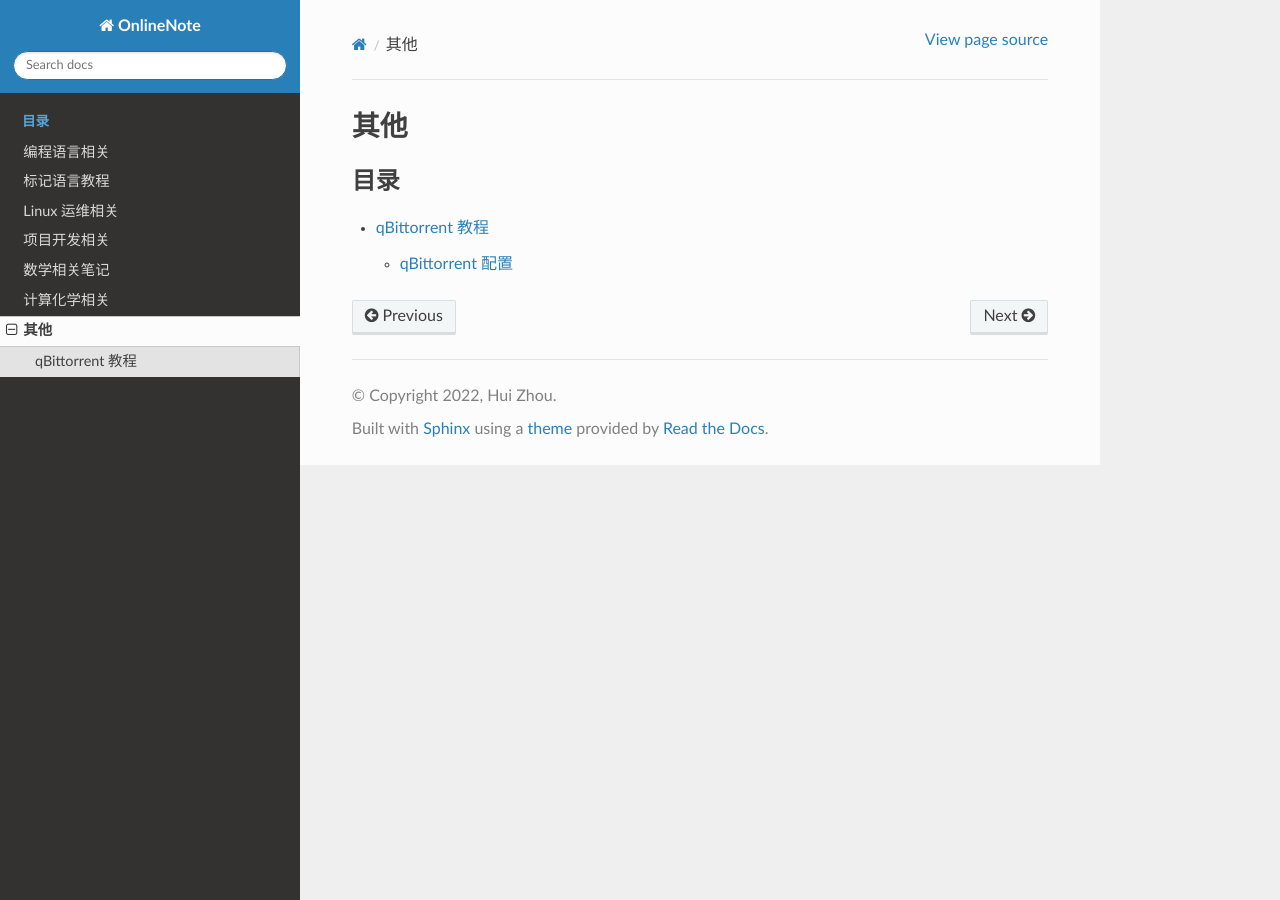
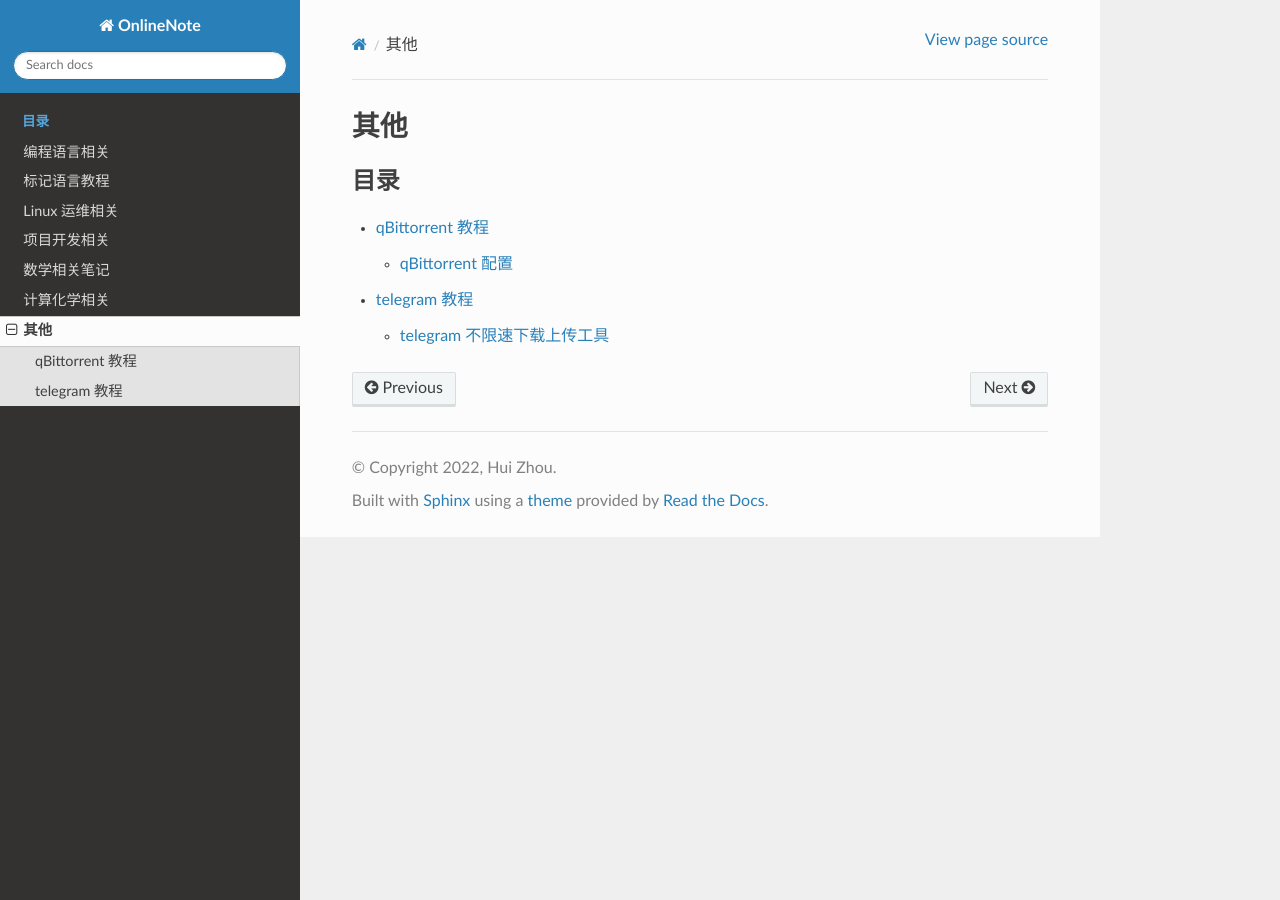
Before and after one commit to Rasic2/CodeNote, a Sphinx documentation site: the page built from docs/source/others.rst, in a window 1280 px wide. Built offline with Sphinx 7.4.7 and the Read the Docs theme 2.0.0, drawn with Linux system fonts in a browser that asks for light colours; some of the changed lines change nothing that is shown.

Commit message:
add telegram.md

````diff
--- a/docs/source/others.rst
+++ b/docs/source/others.rst
@@ -6,3 +6,4 @@
    :caption: 目录
 
    others/qbittorrent.md
+   others/telegram.md
--- /dev/null
+++ b/docs/source/others/telegram.md
@@ -0,0 +1,73 @@
+# telegram 教程
+
+[Telegram](https://telegram.org/) 是跨平台的即时通讯软件，其客户端是自由及开放源代码软件，但服务器端是专有软件。用户可以相互交换加密与自毁消息（类似于“阅后即焚”），发送照片、影片等所有类型文件。
+
+## telegram 不限速下载上传工具
+
+使用开源软件 [tdl](https://github.com/iyear/tdl) 可以实现 telegram 的不限速下载和上传，常用法如下：
+
+### 环境设置
+
+- 指定账户
+
+```bash
+tdl -n account 或者 export TDL_NS=account
+```
+
+- 指定代理
+
+```bash
+tdl --proxy socks5://localhost:1080 或者 export TDL_PROXY=socks5://localhost:1080
+```
+
+### 登录账户
+
+```bash
+tdl login -d /path/to/Telegram_Desktop
+```
+
+### 聊天
+
+- 查看聊天对象
+
+```bash
+tdl chat ls
+```
+
+- 导出群组所有内容到 json 文件（默认为 tdl-export.json）
+
+```bash
+tdl chat export -c CHAT_ID -o example.json
+```
+
+### 下载
+
+- 下载 json 文件中的所有内容
+
+```bash
+tdl dl -f *.json
+```
+
+- 下载链接内容
+
+```bash
+tdl dl -u https://t.me/*
+```
+
+- 跳过重复文件
+
+```bash
+tdl dl -u https://t.me/* --skip-same
+```
+
+- 下载指定后缀文件
+
+```bash
+tdl dl -u https://t.me/* --skip-same -i jpg,png
+```
+
+- 排除指定后缀文件
+
+```bash
+tdl dl -u https://t.me/* --skip-same -e mp4,flv
+```
````
